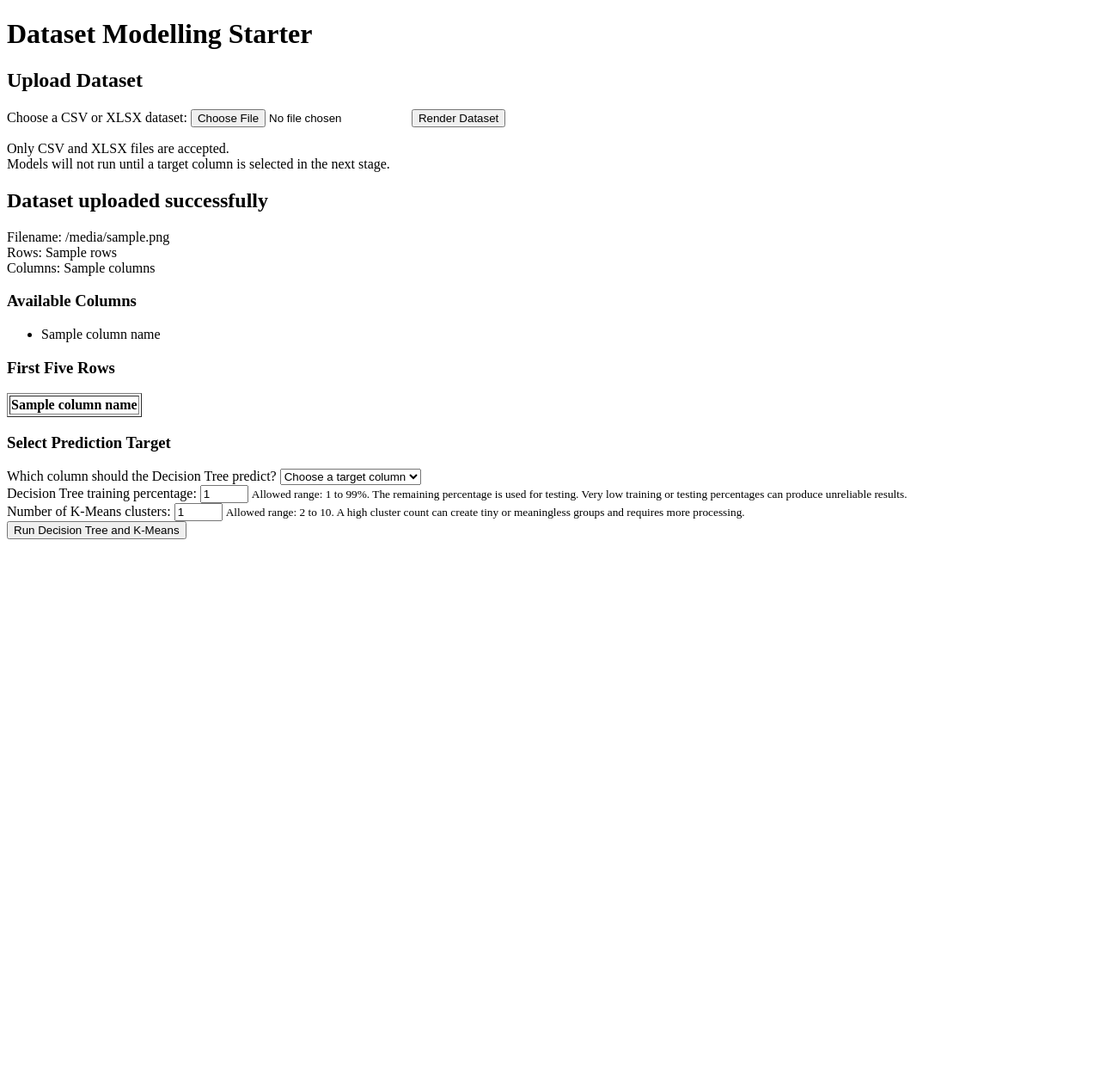
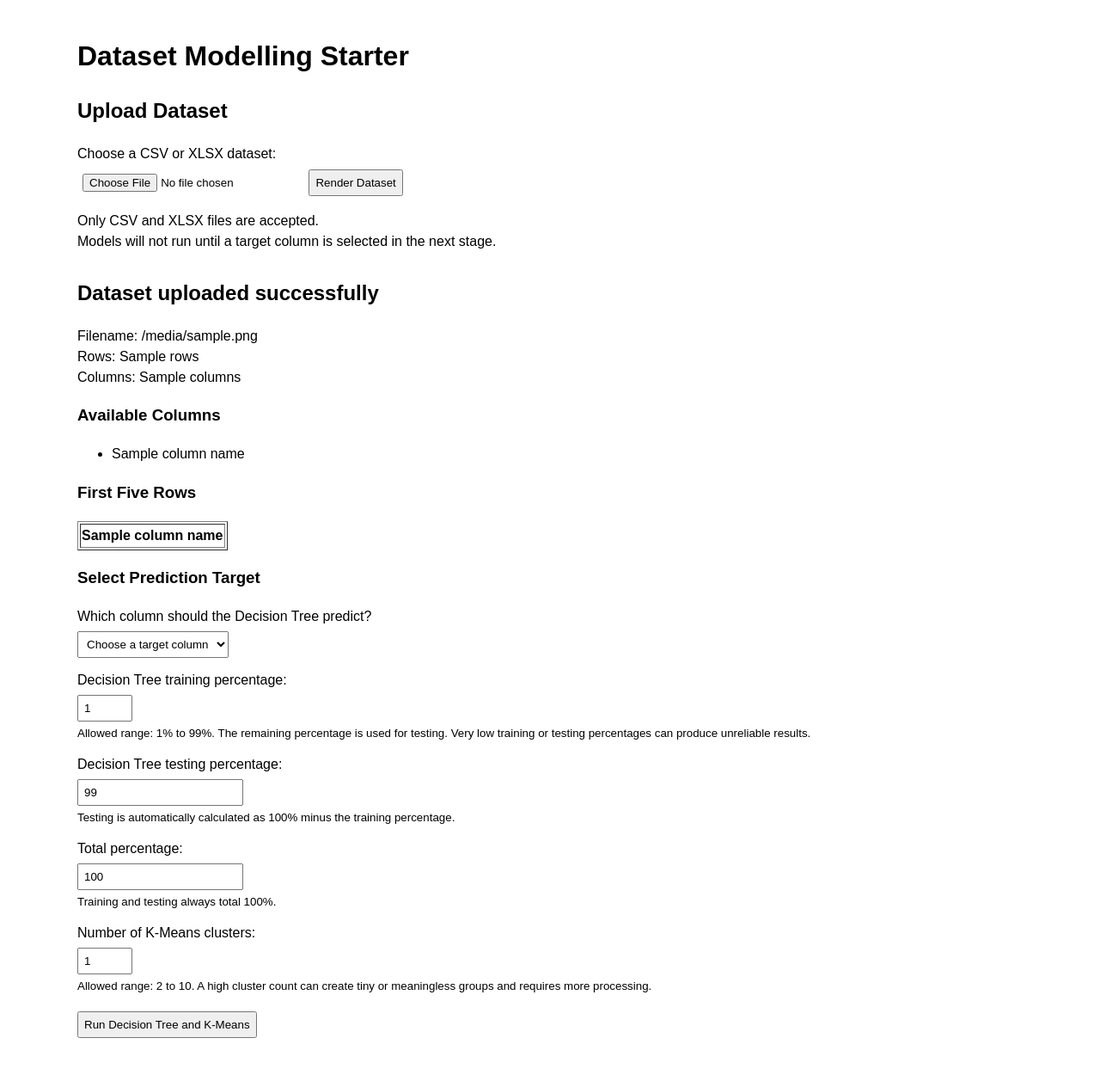
Before and after one commit to BigFish030324/Final-Year-Project, a Flask app: template templates/index.html in a window 1280 px wide. Shown: the whole page at 86% size. Before the commit the page ends 627 px from the top, so only its background shows below. Run offline with Flask 3, Linux system fonts and the light colour scheme; the template is opened without the code that fills it: most values are stand-ins (such as "Sample title", 1, 10 or a date in 2020); lists and menus that the app fills with data are empty.

Commit message:
Update train test split
Update train test split in HTML, CSS and JSON

```diff
--- /dev/null
+++ b/static/css/main.css
@@ -0,0 +1,75 @@
+/* Keep the first website design simple and readable. */
+body {
+    font-family: Arial, sans-serif;
+    line-height: 1.5;
+    margin: 0;
+    padding: 20px;
+}
+
+main {
+    margin: 0 auto;
+    max-width: 1100px;
+}
+
+section {
+    margin-bottom: 30px;
+}
+
+form > div {
+    margin: 14px 0;
+}
+
+label,
+small {
+    display: block;
+}
+
+small {
+    margin-top: 4px;
+}
+
+input,
+select,
+button {
+    margin-top: 5px;
+    padding: 6px;
+}
+
+/* Allow wide dataset and result tables to scroll on small screens. */
+.table-container {
+    overflow-x: auto;
+}
+
+.result-table {
+    border-collapse: collapse;
+    min-width: 420px;
+}
+
+.result-table th,
+.result-table td {
+    border: 1px solid #999999;
+    padding: 8px 12px;
+    text-align: center;
+}
+
+/* Display every K-Means cluster as a proportional horizontal bar. */
+.cluster-chart {
+    max-width: 700px;
+}
+
+.cluster-row {
+    margin-bottom: 14px;
+}
+
+.cluster-track {
+    background-color: #dddddd;
+    height: 18px;
+    margin: 4px 0;
+    width: 100%;
+}
+
+.cluster-bar {
+    background-color: #3578c8;
+    height: 100%;
+    min-width: 2px;
+}
--- /dev/null
+++ b/static/js/model_settings.js
@@ -0,0 +1,28 @@
+// Update the testing percentage whenever the user changes training percentage.
+document.addEventListener("DOMContentLoaded", function () {
+    const trainingInput = document.getElementById("train-percent");
+    const testingInput = document.getElementById("test-percent");
+
+    // These inputs only exist after a dataset has been rendered.
+    if (!trainingInput || !testingInput) {
+        return;
+    }
+
+    function updateTestingPercentage() {
+        const trainingPercentage = Number(trainingInput.value);
+
+        if (!Number.isFinite(trainingPercentage)) {
+            testingInput.value = "";
+            return;
+        }
+
+        testingInput.value = 100 - trainingPercentage;
+    }
+
+    trainingInput.addEventListener(
+        "input",
+        updateTestingPercentage,
+    );
+
+    updateTestingPercentage();
+});
--- a/templates/index.html
+++ b/templates/index.html
@@ -6,6 +6,14 @@
     <!-- Show layout correctly on different devices such as phones and tablets -->
     <meta name="viewport" content="width=device-width, initial-scale=1">
     <title>Dataset Modelling</title>
+    <link
+        rel="stylesheet"
+        href="{{ url_for('static', filename='css/main.css') }}"
+    >
+    <script
+        src="{{ url_for('static', filename='js/model_settings.js') }}"
+        defer
+    ></script>
 </head>
 
 <body>
@@ -77,6 +85,8 @@
                 <p>
                     Model type: {{ result["decision_tree"]["task"] }}<br>
                     Training percentage: {{ result["decision_tree"]["train_percent"] }}%<br>
+                    Testing percentage: {{ 100 - result["decision_tree"]["train_percent"] }}%<br>
+                    Total percentage: 100%<br>
                     Training rows: {{ result["decision_tree"]["train_rows"] }}<br>
                     Testing rows: {{ result["decision_tree"]["test_rows"] }}
                 </p>
@@ -85,9 +95,71 @@
                 <ul>
                     {% for metric_name, metric_value
                         in result["decision_tree"]["metrics"].items() %}
-                        <li>{{ metric_name }}: {{ metric_value }}</li>
+                        <li>
+                            {{ metric_name | replace("_", " ") | title }}:
+                            {{ metric_value }}
+                        </li>
                     {% endfor %}
                 </ul>
+
+                {% if result["decision_tree"]["task"] == "classification" %}
+                    <h4>Confusion Matrix</h4>
+                    <p>
+                        Rows are the actual classes and columns are the
+                        classes predicted by the Decision Tree.
+                    </p>
+
+                    {% set labels = result["decision_tree"]["details"]["labels"] %}
+                    {% set matrix = result["decision_tree"]["details"]["confusion_matrix"] %}
+
+                    <div class="table-container">
+                        <table class="result-table">
+                            <thead>
+                                <tr>
+                                    <th>Actual \ Predicted</th>
+                                    {% for label in labels %}
+                                        <th>{{ label }}</th>
+                                    {% endfor %}
+                                </tr>
+                            </thead>
+                            <tbody>
+                                {% for matrix_row in matrix %}
+                                    {% set actual_label = labels[loop.index0] %}
+                                    <tr>
+                                        <th>{{ actual_label }}</th>
+                                        {% for cell_value in matrix_row %}
+                                            <td>{{ cell_value }}</td>
+                                        {% endfor %}
+                                    </tr>
+                                {% endfor %}
+                            </tbody>
+                        </table>
+                    </div>
+
+                {% else %}
+                    <h4>Example Predictions</h4>
+                    <div class="table-container">
+                        <table class="result-table">
+                            <thead>
+                                <tr>
+                                    <th>Actual value</th>
+                                    <th>Predicted value</th>
+                                </tr>
+                            </thead>
+                            <tbody>
+                                {% for actual_value
+                                    in result["decision_tree"]["details"]["actual"] %}
+                                    <tr>
+                                        <td>{{ actual_value }}</td>
+                                        <td>
+                                            {{ result["decision_tree"]["details"]["predicted"][loop.index0] }}
+                                        </td>
+                                    </tr>
+                                {% endfor %}
+                            </tbody>
+                        </table>
+                    </div>
+                {% endif %}
             </section>
 
             <section>
@@ -106,12 +178,28 @@
                 </ul>
 
                 <h4>Cluster Sizes</h4>
-                <ul>
+                <div class="cluster-chart">
                     {% for cluster_name, row_count
                         in result["kmeans"]["cluster_counts"].items() %}
-                        <li>{{ cluster_name }}: {{ row_count }} rows</li>
+                        {% set cluster_percent =
+                            (row_count / result["kmeans"]["rows_used"] * 100)
+                            | round(1)
+                        %}
+
+                        <div class="cluster-row">
+                            <strong>{{ cluster_name }}</strong>
+                            <div class="cluster-track">
+                                <div
+                                    class="cluster-bar"
+                                    style="width: {{ cluster_percent }}%;"
+                                ></div>
+                            </div>
+                            <span>
+                                {{ row_count }} rows ({{ cluster_percent }}%)
+                            </span>
+                        </div>
                     {% endfor %}
-                </ul>
+                </div>
 
                 <p>{{ result["kmeans"]["note"] }}</p>
             </section>
@@ -207,9 +295,40 @@
                             required
                         >
                         <small>
-                            Allowed range: 1 to 99%. The remaining percentage is used
+                            Allowed range: 1% to 99%. The remaining percentage is used
                             for testing. Very low training or testing percentages can
                             produce unreliable results.
+                        </small>
+                    </div>
+
+                    <div>
+                        <label for="test-percent">
+                            Decision Tree testing percentage:
+                        </label>
+                        <input
+                            id="test-percent"
+                            type="number"
+                            value="{{ 100 - selected_train_percent }}"
+                            readonly
+                        >
+                        <small>
+                            Testing is automatically calculated as
+                            100% minus the training percentage.
+                        </small>
+                    </div>
+
+                    <div>
+                        <label for="total-percent">
+                            Total percentage:
+                        </label>
+                        <input
+                            id="total-percent"
+                            type="number"
+                            value="100"
+                            readonly
+                        >
+                        <small>
+                            Training and testing always total 100%.
                         </small>
                     </div>
 
```
